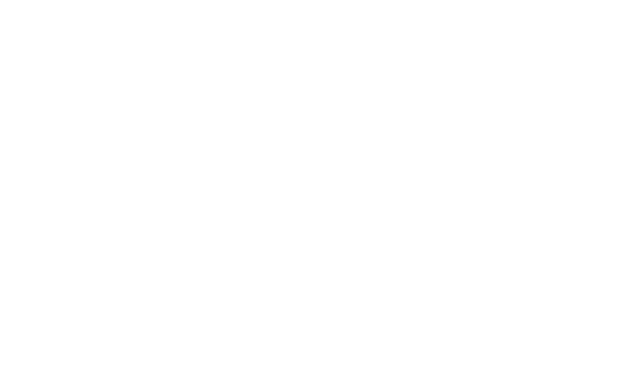
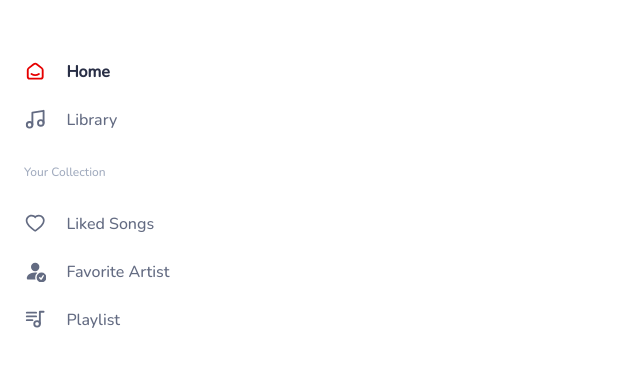
Before and after one commit to mhmd-bagha/music-player-client, a Next.js app: page / in a window 1280 px wide. Shown: the top 366 px of the page, without its empty margins (0-640 px from the left). Built offline with nearby package versions, Linux system fonts and the light colour scheme.

Commit message:
feat: added menu

```diff
--- /dev/null
+++ b/components/home/menu.jsx
@@ -0,0 +1,50 @@
+import style from 'Styles/Home.module.scss';
+import {TbPlaylist, TbSmartHome} from "react-icons/tb";
+import {FiMusic} from "react-icons/fi";
+import {AiOutlineHeart} from "react-icons/ai";
+import {BsPersonFillCheck} from "react-icons/bs";
+import NavLink from "@/tools/nav-link";
+
+const Menu = () => {
+    return (
+        <div className="h-full w-1/4 px-6 py-9">
+            <div className="mb-5">
+                <div className='my-6'>
+                    <NavLink href="/" className={style.menu_items} activeClassName={style.active}>
+                        <TbSmartHome/>
+                        <p className="pl-5">Home</p>
+                    </NavLink>
+                </div>
+                <div className='my-6'>
+                    <NavLink href="/library" className={style.menu_items} activeClassName={style.active}>
+                        <FiMusic/>
+                        <p className="pl-5">Library</p>
+                    </NavLink>
+                </div>
+            </div>
+            <div className="mb-5">
+                <p className="text-sm color-crayola py-2 text-xs">Your Collection</p>
+                <div className='my-6'>
+                    <NavLink href="/liked-songs" className={style.menu_items} activeClassName={style.active}>
+                        <AiOutlineHeart/>
+                        <p className="pl-5">Liked Songs</p>
+                    </NavLink>
+                </div>
+                <div className='my-6'>
+                    <NavLink href="/favorite-artist" className={style.menu_items} activeClassName={style.active}>
+                        <BsPersonFillCheck/>
+                        <p className="pl-5">Favorite Artist</p>
+                    </NavLink>
+                </div>
+                <div className='my-6'>
+                    <NavLink href="/playlist" className={style.menu_items} activeClassName={style.active}>
+                        <TbPlaylist/>
+                        <p className="pl-5">Playlist</p>
+                    </NavLink>
+                </div>
+            </div>
+        </div>
+    )
+}
+
+export default Menu
--- a/jsconfig.json
+++ b/jsconfig.json
@@ -2,7 +2,8 @@
   "compilerOptions": {
     "paths": {
       "@/*": ["./*"],
-      "Component/*": ["./components/*"]
+      "Component/*": ["./components/*"],
+      "Styles/*": ["./styles/*"]
     }
   }
 }
--- a/package.json
+++ b/package.json
@@ -11,9 +11,11 @@
   "dependencies": {
     "eslint": "8.36.0",
     "eslint-config-next": "13.2.4",
+    "nav-link": "^1.1.4",
     "next": "13.2.4",
     "react": "18.2.0",
     "react-dom": "18.2.0",
+    "react-icons": "^4.8.0",
     "sass": "^1.60.0"
   },
   "devDependencies": {
--- a/pages/index.jsx
+++ b/pages/index.jsx
@@ -1,6 +1,11 @@
+import Menu from "Component/home/menu";
+
 const Home = () => {
     return (
         <>
+            <div className="flex">
+                <Menu/>
+            </div>
         </>
     )
 }
--- a/styles/Home.module.scss
+++ b/styles/Home.module.scss
@@ -0,0 +1,22 @@
+@import 'globals';
+
+.menu_items {
+  display: flex;
+  color: $color_dark_electric_blue;
+
+  svg {
+    width: 1.4em;
+    height: 1.4em;
+  }
+
+  &.active {
+    p {
+      color: $color_gunmetal;
+      font-weight: bold;
+    }
+
+    svg {
+      color: $color_electric_red;
+    }
+  }
+}
--- a/styles/import-tailwind.css
+++ b/styles/import-tailwind.css
@@ -1,3 +1,13 @@
 @tailwind base;
 @tailwind components;
 @tailwind utilities;
+
+
+@font-face {
+    font-family: 'nunito';
+    src: url("/public/fonts/nunito/Nunito-Medium.ttf") format("truetype");
+}
+
+* {
+    font-family: 'nunito', sans-serif;
+}
```
Also changed, not shown: 2 other files (tests, documents, lock files or other folders).
